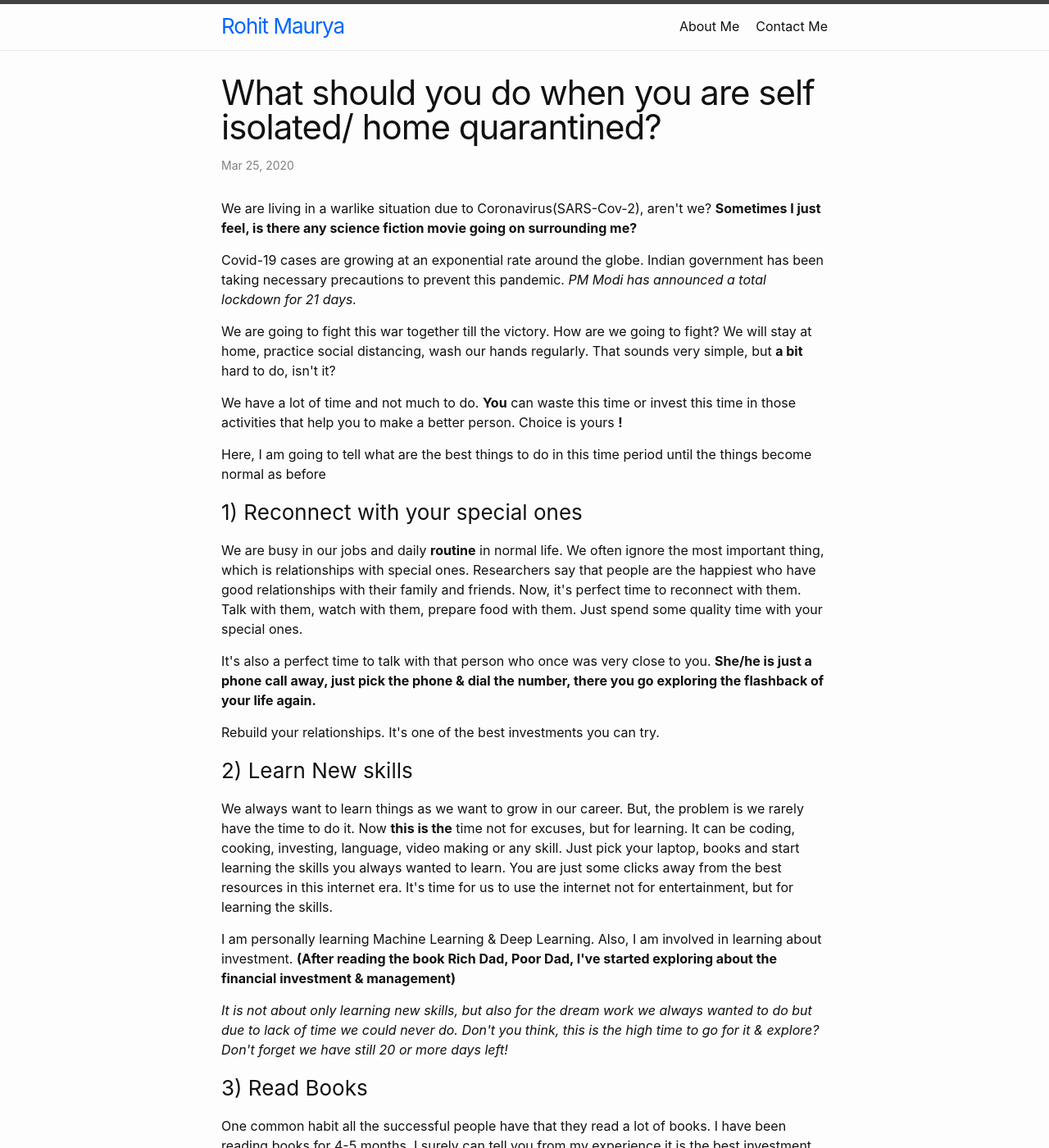
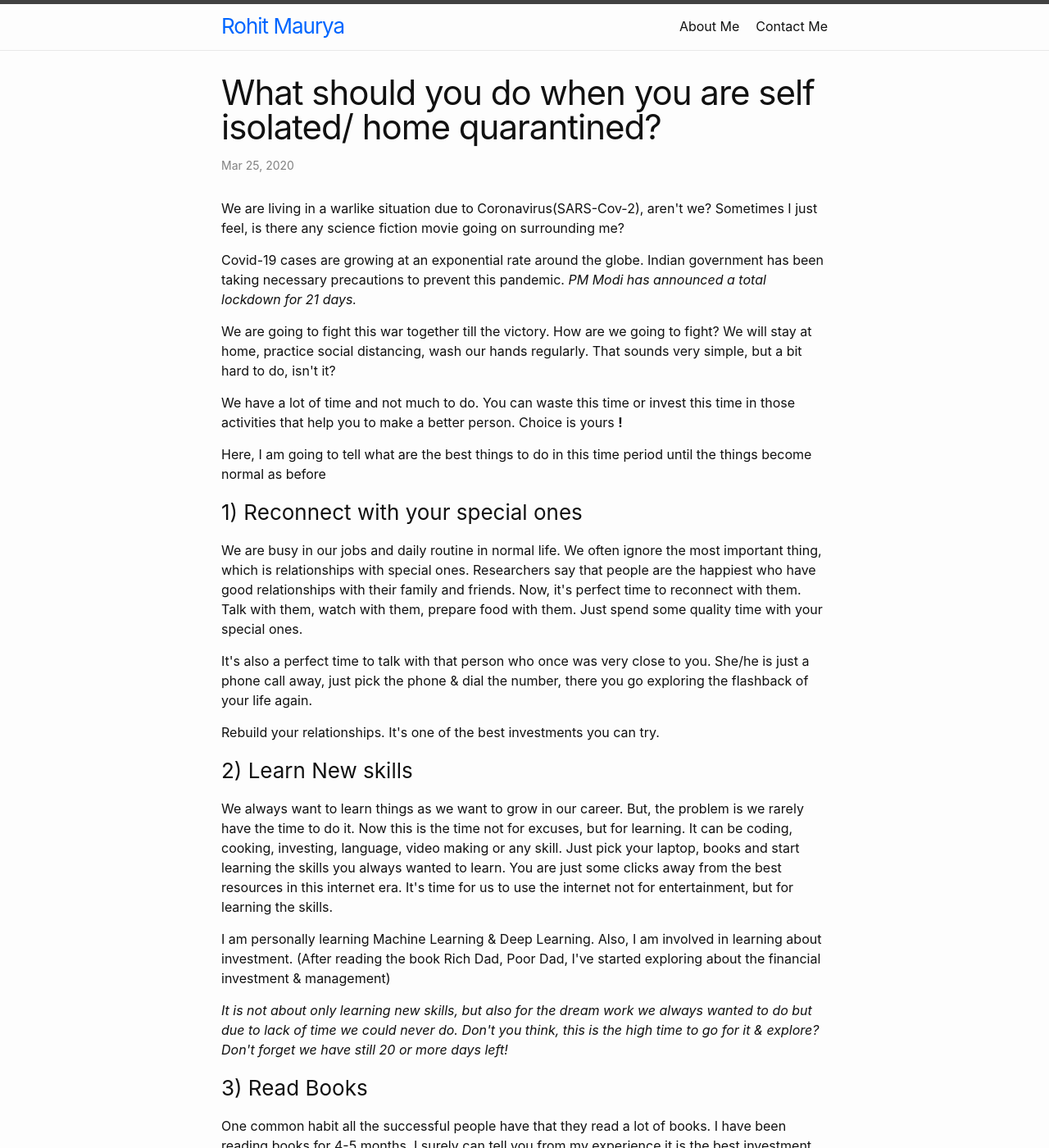
Before and after one commit to rhtm123/rhtm123.github.io, a Jekyll site: the page built from _posts/2020-03-25-What-should-you-do-when-you-are-self-isolated.md, in a window 1280 px wide and 1400 px high. Shown: the whole window at 82% size. Built offline with Jekyll 4.4.1, drawn with Linux system fonts in a browser that asks for light colours; comment, search, counter and statistics services are not loaded; some of the changed text lies outside the part shown.

Commit message:
covid19 article modified

```diff
--- a/_posts/2020-03-25-What-should-you-do-when-you-are-self-isolated.md
+++ b/_posts/2020-03-25-What-should-you-do-when-you-are-self-isolated.md
@@ -5,30 +5,30 @@ categories:
 ---
 
 
-We are living in a warlike situation due to Coronavirus(SARS-Cov-2), aren&#39;t we?  **Sometimes I just feel, is there any science fiction movie going on surrounding me?**
+We are living in a warlike situation due to Coronavirus(SARS-Cov-2), aren&#39;t we?  Sometimes I just feel, is there any science fiction movie going on surrounding me?
 
 Covid-19 cases are growing at an exponential rate around the globe. Indian government has been taking necessary precautions to prevent this pandemic. *PM Modi has announced a total lockdown for 21 days.*
 
-We are going to fight this war together till the victory. How are we going to fight? We will stay at home, practice social distancing, wash our hands regularly.  That sounds very simple, but **a bit** hard to do, isn&#39;t it?
+We are going to fight this war together till the victory. How are we going to fight? We will stay at home, practice social distancing, wash our hands regularly.  That sounds very simple, but a bit hard to do, isn&#39;t it?
 
-We have a lot of time and not much to do. **You** can waste this time or invest this time in those activities that help you to make a better person. Choice is yours **!**
+We have a lot of time and not much to do. You can waste this time or invest this time in those activities that help you to make a better person. Choice is yours **!**
 
 Here, I am going to tell what are the best things to do in this time period until the things become normal as before
 
 ### 1) Reconnect with your special ones
 
-We are busy in our jobs and daily **routine** in normal life. We often ignore the most important thing, which is relationships with special ones. Researchers say that people are the happiest who have good relationships with their family and friends. Now, it&#39;s perfect time to reconnect with them. Talk with them, watch with them, prepare food with them. Just spend some quality time with your special ones.
+We are busy in our jobs and daily routine in normal life. We often ignore the most important thing, which is relationships with special ones. Researchers say that people are the happiest who have good relationships with their family and friends. Now, it&#39;s perfect time to reconnect with them. Talk with them, watch with them, prepare food with them. Just spend some quality time with your special ones.
 
-It&#39;s also a perfect time to talk with that person who once was very close to you. **She/he is just a phone call away, just pick the phone &amp; dial the number, there you go exploring the flashback of your life again.**
+It&#39;s also a perfect time to talk with that person who once was very close to you. She/he is just a phone call away, just pick the phone &amp; dial the number, there you go exploring the flashback of your life again.
 
 Rebuild your relationships. It&#39;s one of the best investments you can try.
 
 ### 2) Learn New skills
 
-We always want to learn things as we want to grow in our career. But, the problem is we rarely have the time to do it. Now **this is the** time not for excuses, but for learning. It can be coding, cooking, investing, language, video making or any skill.  Just pick your laptop, books and start learning the skills you always wanted to learn. You are just some clicks away from the best resources in this internet era.
+We always want to learn things as we want to grow in our career. But, the problem is we rarely have the time to do it. Now this is the time not for excuses, but for learning. It can be coding, cooking, investing, language, video making or any skill.  Just pick your laptop, books and start learning the skills you always wanted to learn. You are just some clicks away from the best resources in this internet era.
 It&#39;s time for us to use the internet not for entertainment, but for learning the skills.
 
-I am personally learning Machine Learning &amp; Deep Learning. Also, I am involved in learning about investment. **(After reading the book Rich Dad, Poor Dad, I&#39;ve started exploring about the financial investment &amp; management)**
+I am personally learning Machine Learning &amp; Deep Learning. Also, I am involved in learning about investment. (After reading the book Rich Dad, Poor Dad, I&#39;ve started exploring about the financial investment &amp; management)
 
 *It is not about only learning new skills, but also for the dream work we always wanted to do but due to lack of time we could never do. Don&#39;t you think, this is the high time to go for it &amp; explore? Don&#39;t forget we have still 20 or more days left!*
 
@@ -38,13 +38,13 @@ One common habit all the successful people have that they read a lot of books. I
 
 You can start with self-help, fiction, biography, novel and any other genre you like. Just Read.
 
-*For a new reader, it becomes difficult to read for even half an hour and I&#39;m sure, if you are one of them, you may also fall asleep after a few mins of picking the book.*
+For a new reader, it becomes difficult to read for even half an hour and I&#39;m sure, if you are one of them, you may also fall asleep after a few mins of picking the book.
 
-**I&#39;ve had an experience here to tackle this impediment - just switch to something which makes you have fun for sometime &amp; then again get back to book, what say?**
+I&#39;ve had an experience here to tackle this impediment - just switch to something which makes you have fun for sometime &amp; then again get back to book, what say?
 
 ### 4) Do that thing that you always wanted to do
 
-When you were in high school or college. You wanted to do it, but were not able to do it due to many reasons. It can be learning a musical instrument, singing, arts, or any things. It&#39;s just the perfect time to relive that fantasy. **Let me remind you here again for the social distancing &amp; self quarantine. Make sure, you are following these instructions to do what you had always wanted to do.**
+When you were in high school or college. You wanted to do it, but were not able to do it due to many reasons. It can be learning a musical instrument, singing, arts, or any things. It&#39;s just the perfect time to relive that fantasy. Let me remind you here again for the social distancing &amp; self quarantine. Make sure, you are following these instructions to do what you had always wanted to do.
 
 
 
@@ -54,18 +54,18 @@ When you connect to yourself you are able to create a life that is meaningful, j
 
 Now, We have all the time in the universe. Listen to your heart, understand your thoughts, feel your emotions. Just try to know the real you.
 
-**You&#39;re already doing isolation, pal, it is just that you get into solitude &amp; ponder upon you.**
+*You&#39;re already doing isolation, pal, it is just that you get into solitude &amp; ponder upon you.*
 
 ### 6) And last but not least…
 
 Staying at home for a long period of time may prove difficult, but that&#39;s even more of a reason to rise to the challenge – Just remember to wash your hands at regular intervals. Avoid going out if avoidable, practice physical distancing.
 
-Enjoy your life with yourself and your family. Learn Something new &amp; **be a Better person amid this Corona Crisis.**
+Enjoy your life with yourself and your family. Learn Something new &amp; be a Better person amid this Corona Crisis.
 
 **Let&#39;s defeat the SARS-Cov-2 together**
 
-**By the way, being a curious guy, I would like to hear from you if you have any other point to add here in this list or anything you&#39;re already doing in this self quarantine?**
+By the way, being a curious guy, I would like to hear from you if you have any other point to add here in this list or anything you&#39;re already doing in this self quarantine?
 
-**Would look forward to see your comments here!**
+Would look forward to see your comments here!
 
 **Be Safe!**
```
